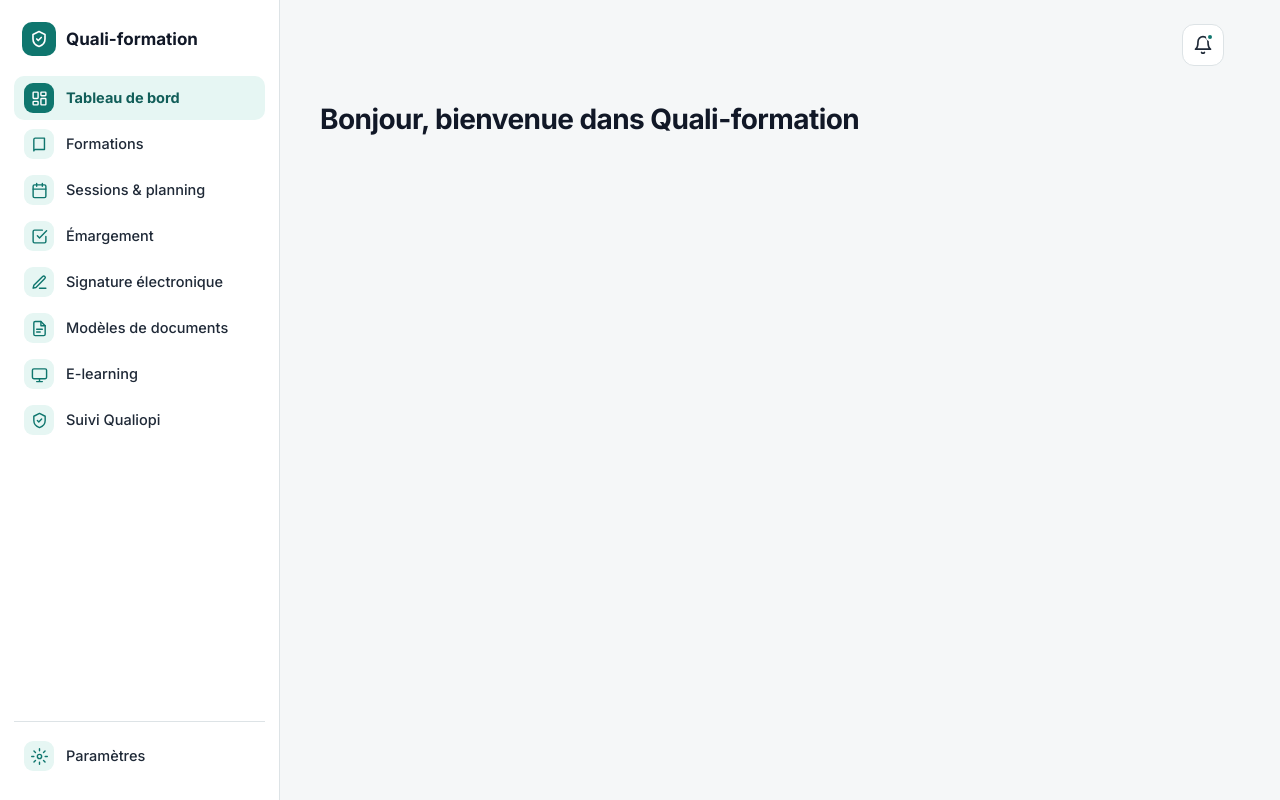
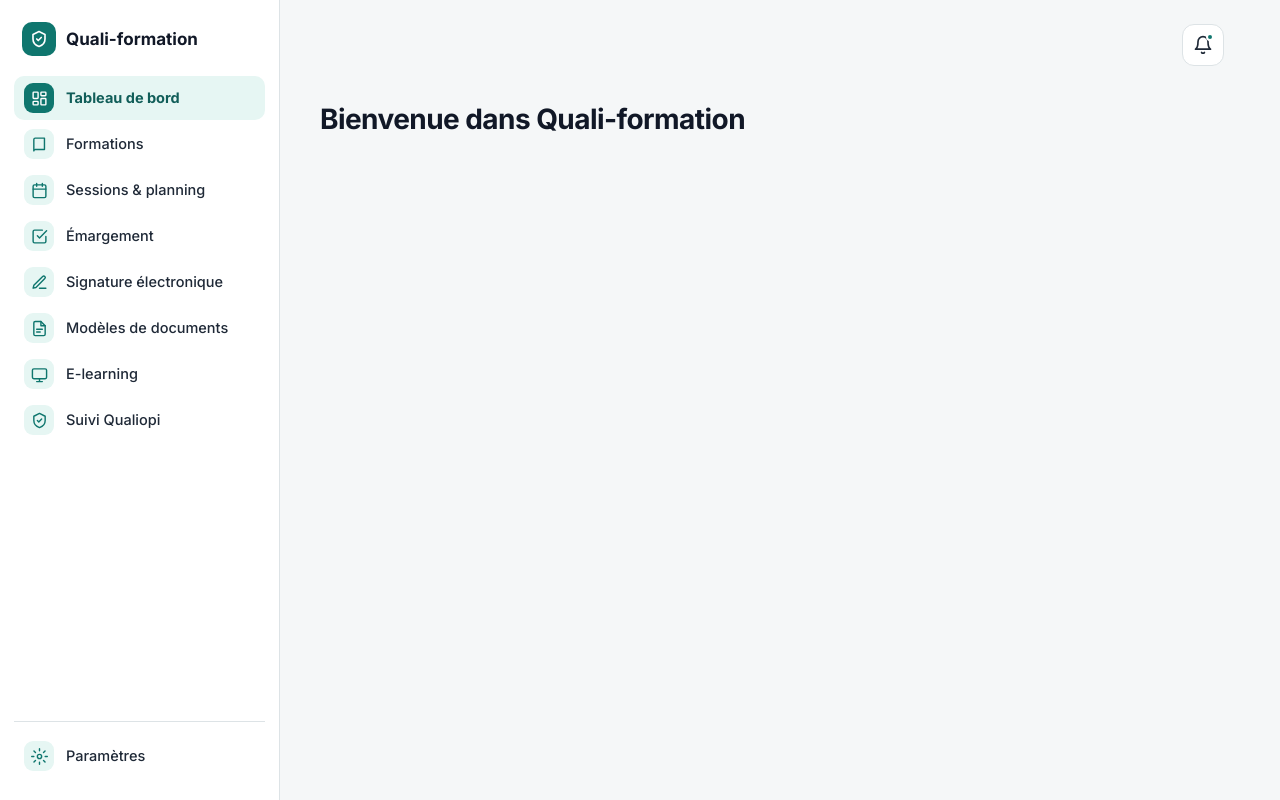
Before and after one commit to mchekini-check-consulting/formation-ba-quali-formation, a React (Vite) app in the folder frontend/: page /tableau-de-bord in a window 1280 px wide. Built offline with nearby package versions, Linux system fonts and the light colour scheme; no server answers.

Commit message:
Tableau de bord : titre « Bienvenue dans Quali-formation »

```diff
--- a/frontend/src/pages/TableauDeBord.jsx
+++ b/frontend/src/pages/TableauDeBord.jsx
@@ -8,7 +8,7 @@ function TableauDeBord() {
   return (
     <>
       <div className="entete">
-        <h1>Bonjour, bienvenue dans Quali-formation</h1>
+        <h1>Bienvenue dans Quali-formation</h1>
       </div>
       {compteCree && <output className="cpt-bienvenue">Votre compte a été créé. Bienvenue sur Quali-formation !</output>}
       {connecte && <output className="cpt-bienvenue">Vous êtes connecté. Bienvenue sur Quali-formation !</output>}
```
Also changed, not shown: 2 other files (tests, documents, lock files or other folders).
